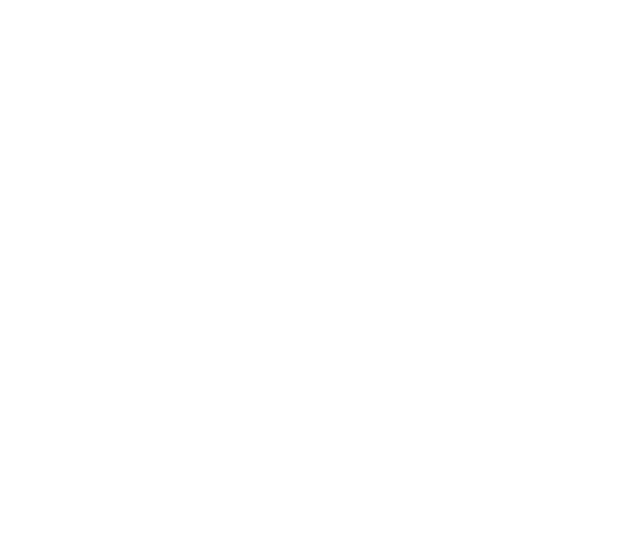
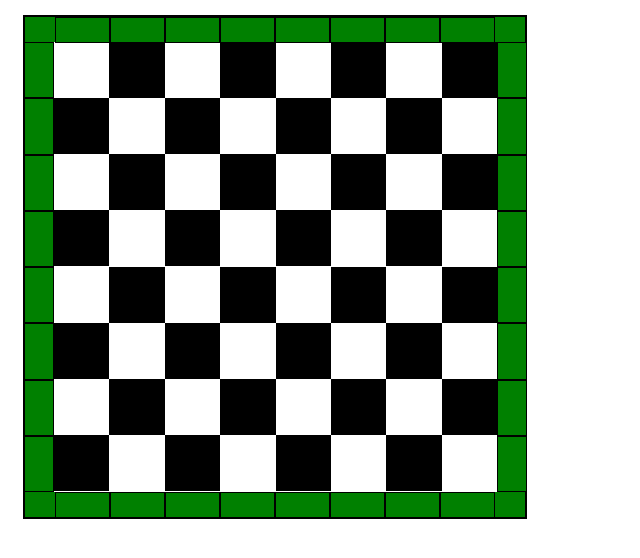
Before and after one commit to wolk8396/test, a plain HTML site: page board.html in a window 1280 px wide. Shown: the whole page, without its empty margins (0-640 px from the left). Drawn offline with Linux system fonts and the light colour scheme.

Commit message:
board finish comit

```diff
--- /dev/null
+++ b/board.css
@@ -0,0 +1,80 @@
+.board {
+    height: 500px;
+    width: 500px;
+    border: 2px solid black;
+    display: flex;
+    flex-direction: column;
+    justify-content: center;
+    margin: 15px;
+}
+
+.top,
+.bottom {
+    width: 500px;
+    height: 25px;
+    background-color: green;
+    display: flex;
+    flex-direction: row;
+    justify-content: center;
+}
+.under,
+.above {
+    height: 24px;
+    width: 53px;
+    border: 1px solid black;
+}
+
+.main {
+    height: 465px;
+    width: 501px;
+    display: flex;
+    flex-direction: row;
+    justify-content: center;
+}
+
+.left,
+.right {
+    height: 450px;
+    width: 35px;
+    background-color: green;
+    display: flex;
+    flex-direction: column;
+    justify-content: center;
+}
+
+.left_aside,
+.right_aside {
+    height: 56px;
+    width: 28px;
+    border: 1px solid black;
+}
+
+.center {
+    height: 449px;
+    width: 446px;
+    display: flex;
+    flex-direction: column;
+    justify-content: center;
+}
+
+.line {
+    height: 58px;
+    width: 443px;
+    display: flex;
+    flex-direction: row;
+    justify-content: center;
+}
+
+.cube_first,
+.cube_second {
+    height: 56px;
+    width: 56px;
+}
+
+.cube_first:nth-child(even) {
+    background-color: black;
+}
+
+.cube_second:nth-child(odd) {
+    background-color: black;
+}
--- a/board.html
+++ b/board.html
@@ -0,0 +1,138 @@
+<!DOCTYPE html>
+<html lang="en">
+  <head>
+      <meta charset="UTF-8">
+      <meta http-equiv="X-UA-Compatible" content="IE=edge">
+      <meta name="viewport" content="width=device-width, initial-scale=1.0">
+      <link rel="stylesheet" href="./board.css">
+      <title>Document</title>
+  </head>
+  <body>
+    <div class="board">
+      <div class="top">
+        <div class="above"></div>
+        <div class="above"></div>
+        <div class="above"></div>
+        <div class="above"></div>
+        <div class="above"></div>
+        <div class="above"></div>
+        <div class="above"></div>
+        <div class="above"></div>
+      </div>
+      <div class="main">
+        <div class="left">
+            <div class="left_aside"></div>
+            <div class="left_aside"></div>
+            <div class="left_aside"></div>
+            <div class="left_aside"></div>
+            <div class="left_aside"></div>
+            <div class="left_aside"></div>
+            <div class="left_aside"></div>
+            <div class="left_aside"></div>
+        </div>
+        <div class="center">
+          <div class="line">
+            <div class="cube_first"></div>
+            <div class="cube_first"></div>
+            <div class="cube_first"></div>
+            <div class="cube_first"></div>
+            <div class="cube_first"></div>
+            <div class="cube_first"></div>
+            <div class="cube_first"></div>
+            <div class="cube_first"></div>
+          </div>
+          <div class="line">
+            <div class="cube_second"></div>
+            <div class="cube_second"></div>
+            <div class="cube_second"></div>
+            <div class="cube_second"></div>
+            <div class="cube_second"></div>
+            <div class="cube_second"></div>
+            <div class="cube_second"></div>
+            <div class="cube_second"></div>
+          </div>
+          <div class="line">
+            <div class="cube_first"></div>
+            <div class="cube_first"></div>
+            <div class="cube_first"></div>
+            <div class="cube_first"></div>
+            <div class="cube_first"></div>
+            <div class="cube_first"></div>
+            <div class="cube_first"></div>
+            <div class="cube_first"></div>
+          </div>
+          <div class="line">
+            <div class="cube_second"></div>
+            <div class="cube_second"></div>
+            <div class="cube_second"></div>
+            <div class="cube_second"></div>
+            <div class="cube_second"></div>
+            <div class="cube_second"></div>
+            <div class="cube_second"></div>
+            <div class="cube_second"></div>
+          </div>
+          <div class="line">
+            <div class="cube_first"></div>
+            <div class="cube_first"></div>
+            <div class="cube_first"></div>
+            <div class="cube_first"></div>
+            <div class="cube_first"></div>
+            <div class="cube_first"></div>
+            <div class="cube_first"></div>
+            <div class="cube_first"></div>
+          </div>
+          <div class="line">
+            <div class="cube_second"></div>
+            <div class="cube_second"></div>
+            <div class="cube_second"></div>
+            <div class="cube_second"></div>
+            <div class="cube_second"></div>
+            <div class="cube_second"></div>
+            <div class="cube_second"></div>
+            <div class="cube_second"></div>
+          </div>
+          <div class="line">
+            <div class="cube_first"></div>
+            <div class="cube_first"></div>
+            <div class="cube_first"></div>
+            <div class="cube_first"></div>
+            <div class="cube_first"></div>
+            <div class="cube_first"></div>
+            <div class="cube_first"></div>
+            <div class="cube_first"></div>
+          </div>
+          <div class="line">
+            <div class="cube_second"></div>
+            <div class="cube_second"></div>
+            <div class="cube_second"></div>
+            <div class="cube_second"></div>
+            <div class="cube_second"></div>
+            <div class="cube_second"></div>
+            <div class="cube_second"></div>
+            <div class="cube_second"></div>
+          </div>
+        </div>
+        <div class="right">
+          <div class="right_aside"></div>
+          <div class="right_aside"></div>
+          <div class="right_aside"></div>
+          <div class="right_aside"></div>
+          <div class="right_aside"></div>
+          <div class="right_aside"></div>
+          <div class="right_aside"></div>
+          <div class="right_aside"></div>
+        </div>
+      </div>
+      <div class="bottom">
+        <div class="under"></div>
+        <div class="under"></div>
+        <div class="under"></div>
+        <div class="under"></div>
+        <div class="under"></div>
+        <div class="under"></div>
+        <div class="under"></div>
+        <div class="under"></div>
+      </div>
+    </div>
+  </body>
+</html>
```
Also changed, not shown: test.html (+1 -1 lines), 1 other file.
